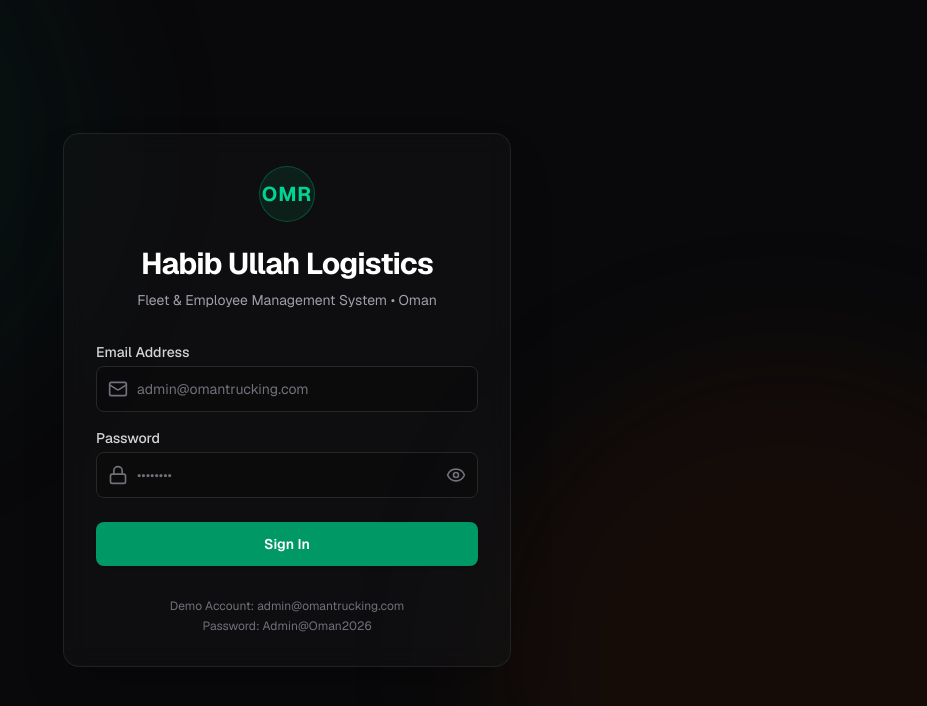
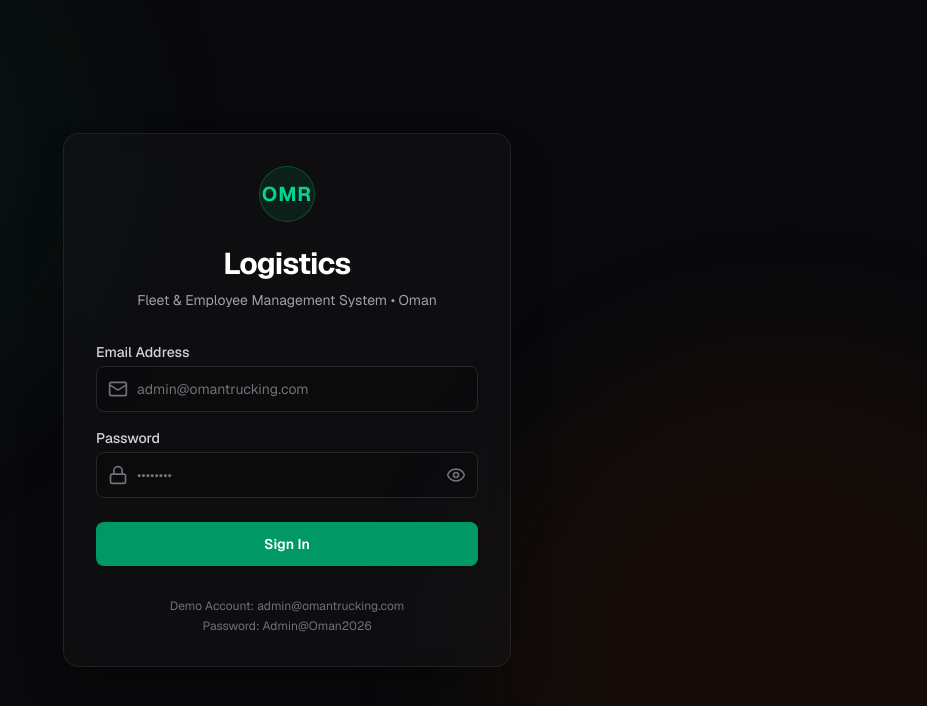
Before and after one commit to zaheerabbasdev/fleet-management, a Next.js app: page /login in a window 1280 px wide. Shown: the top 706 px of the page, without its empty margins (353-1280 px from the left). Built offline with nearby package versions, Linux system fonts and the light colour scheme.

Commit message:
change the name of

```diff
--- a/app/(auth)/login/page.tsx
+++ b/app/(auth)/login/page.tsx
@@ -138,7 +138,7 @@ export default function LoginPage() {
             <span className="text-xl font-bold tracking-wider">OMR</span>
           </div>
           <h2 className="mt-6 text-3xl font-bold tracking-tight text-white">
-            Habib Ullah Logistics
+            Logistics
           </h2>
           <p className="mt-2 text-sm text-zinc-400">
             Fleet &amp; Employee Management System • Oman
--- a/app/(dashboard)/employees/[id]/page.tsx
+++ b/app/(dashboard)/employees/[id]/page.tsx
@@ -47,7 +47,7 @@ export default function EmployeeProfilePage({
   const [visaForm, setVisaForm] = useState({
     visaNumber: "",
     visaType: "Work Visa",
-    sponsor: "Habib Ullah Logistics LLC",
+    sponsor: "Logistics LLC",
     issueDate: "",
     expiryDate: "",
     status: "Valid",
@@ -657,7 +657,7 @@ export default function EmployeeProfilePage({
                     type="text"
                     value={visaForm.sponsor}
                     onChange={(e) => setVisaForm({ ...visaForm, sponsor: e.target.value })}
-                    placeholder="Habib Ullah Logistics LLC"
+                    placeholder="Logistics LLC"
                     className="w-full rounded border border-zinc-800 bg-zinc-950/60 p-2.5 text-white focus:outline-none focus:border-emerald-500"
                   />
                 </div>
--- a/app/(dashboard)/maintenance/new/page.tsx
+++ b/app/(dashboard)/maintenance/new/page.tsx
@@ -28,7 +28,7 @@ const MAINTENANCE_TYPES = [
 ];
 
 const OMAN_WORKSHOPS = [
-  "Habib Ullah Workshop, Muscat",
+  "Logistics Workshop, Muscat",
   "Abdul Salam Transport Services, Sohar",
   "Hamed Al-Harthi Auto Repair",
   "Majan Truck Services",
--- a/components/layout/Header.tsx
+++ b/components/layout/Header.tsx
@@ -65,7 +65,7 @@ export default function Header({ setSidebarOpen }: HeaderProps) {
 
       {/* Header Title / Search bar space */}
       <div className="hidden sm:block">
-        <h1 className="text-lg font-semibold text-white">Habib Ullah Fleet System</h1>
+        <h1 className="text-lg font-semibold text-white">Logistics Fleet System</h1>
       </div>
 
       {/* Right Side Icons & Profile */}
--- a/components/layout/Sidebar.tsx
+++ b/components/layout/Sidebar.tsx
@@ -85,7 +85,7 @@ export default function Sidebar({ isOpen, setIsOpen }: SidebarProps) {
               HU
             </div>
             <div>
-              <span className="font-bold text-white text-sm block">Habib Ullah Logistics</span>
+              <span className="font-bold text-white text-sm block">Logistics</span>
               <span className="text-zinc-500 text-xs block">Muscat, Oman</span>
             </div>
           </Link>
--- a/prisma/seed.ts
+++ b/prisma/seed.ts
@@ -40,7 +40,7 @@ async function main() {
 
   // 2. Create Settings
   const settingsData = [
-    { key: "company_name", value: "Habib Ullah Logistics LLC" },
+    { key: "company_name", value: "Logistics LLC" },
     { key: "company_address", value: "Mina Al Fahal, Muscat, Oman" },
     { key: "company_cr", value: "CR-1029485" },
     { key: "company_vat", value: "OM110029348" },
@@ -236,7 +236,7 @@ async function main() {
           employeeId: emp.id,
           visaNumber: `V${876543 + i}`,
           visaType: "Work Visa",
-          sponsor: "Habib Ullah Logistics LLC",
+          sponsor: "Logistics LLC",
           issueDate: new Date("2024-01-01"),
           // Create an expiry soon (25 days) for driver 2, and normal expiries for others
           expiryDate: i === 1 ? addDays(new Date(), 25) : new Date("2026-01-01"),
```
Also changed, not shown: .claude/CLAUDE.md, 2 other files (tests, documents, lock files or other folders).
